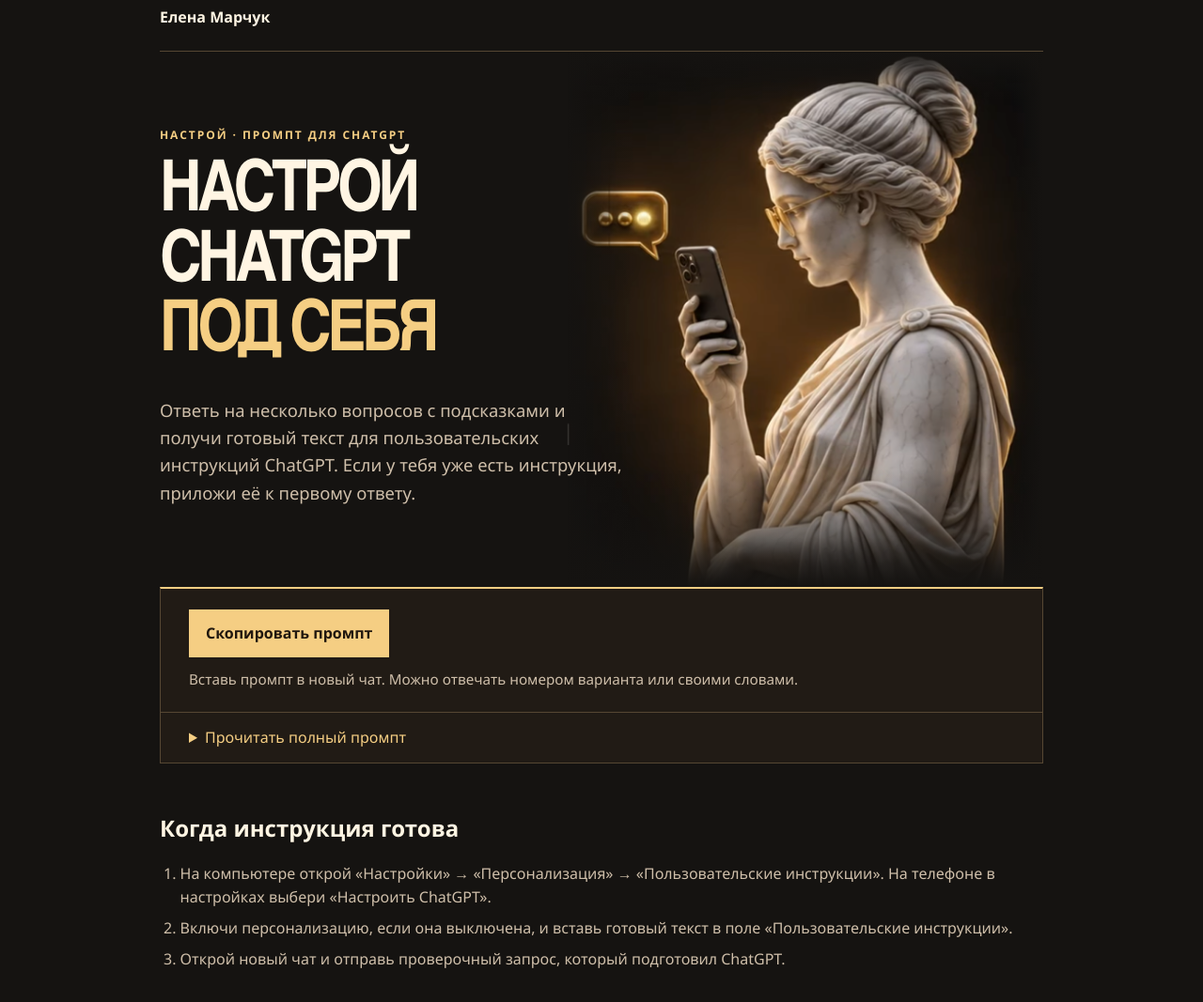
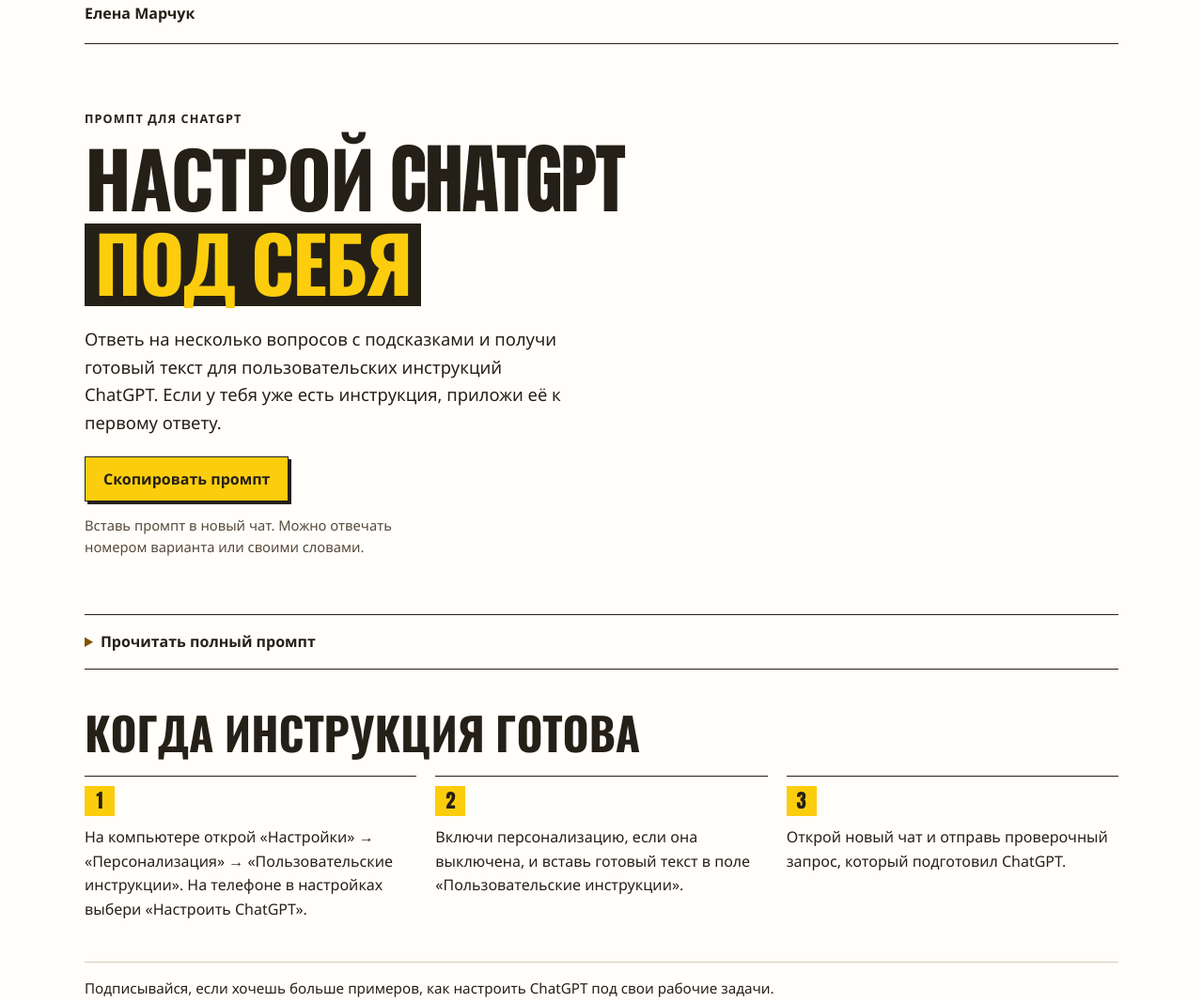
Before and after one commit to egwebagregator-ai/visual-dna-guide, a plain HTML site: page setup.html in a window 1280 px wide. Shown: the part 16-1083 px from the top of the page at 94% size. Drawn offline with Linux system fonts and the light colour scheme.

Commit message:
Обновить дизайн страницы НАСТРОЙ

```diff
--- /dev/null
+++ b/nastroy.css
@@ -0,0 +1,82 @@
+@font-face {
+  font-family: "Nastroy Condensed";
+  src: url("nastroy-oswald.ttf") format("truetype");
+  font-display: swap;
+  font-weight: 700;
+}
+
+:root {
+  color-scheme: light;
+  --paper: #fffefa;
+  --ink: #252017;
+  --yellow: #fccd0d;
+  --muted: #55493b;
+  --line: #d8cbb8;
+  --display: Impact, "Nastroy Condensed", "Arial Narrow", sans-serif;
+  background: var(--paper);
+  color: var(--ink);
+  font: 16px/1.6 "Segoe UI", sans-serif;
+}
+
+* { box-sizing: border-box; }
+body { margin: 0; }
+.shell { width: min(1100px, calc(100% - 48px)); margin-inline: auto; }
+header { padding-block: 18px; border-bottom: 1px solid var(--ink); font-weight: 700; }
+
+.hero {
+  padding-block: clamp(34px, 5.4vw, 74px) clamp(24px, 3.6vw, 48px);
+}
+.label { margin: 0 0 14px; font-size: .79rem; font-weight: 750; letter-spacing: .09em; text-transform: uppercase; }
+h1, h2 { font-family: var(--display); font-weight: 700; text-transform: uppercase; }
+h1 { margin: 0; font-size: clamp(3.15rem, 6.4vw, 5.4rem); line-height: .99; letter-spacing: -.022em; }
+h1 em { display: table; margin-top: .08em; padding: .025em .13em .068em; background: var(--ink); color: var(--yellow); font-style: normal; }
+.lead { max-width: 49ch; margin: 20px 0 0; font-size: clamp(1rem, 1.7vw, 1.15rem); }
+
+.prompt-head { margin-top: 22px; }
+button {
+  min-height: 48px;
+  padding: 11px 19px;
+  background: var(--yellow);
+  color: var(--ink);
+  border: 1px solid var(--ink);
+  box-shadow: 3px 3px 0 var(--ink);
+  font: 700 1rem/1.4 "Segoe UI", sans-serif;
+  cursor: pointer;
+}
+button:hover { background: #ffde53; }
+button:active { transform: translate(2px, 2px); box-shadow: 1px 1px 0 var(--ink); }
+:focus-visible { outline: 2px solid #805300; outline-offset: 4px; }
+.hint, #status { max-width: 47ch; margin: .85rem 0 0; color: var(--muted); font-size: .92rem; }
+#status { font-weight: 700; }
+#status:empty { display: none; }
+.prompt { margin-block: 13px 42px; border-block: 1px solid var(--ink); }
+summary { padding: 16px 0; font-weight: 700; cursor: pointer; }
+summary::marker { color: #805300; }
+pre { max-width: 76ch; margin: 0; padding: 0 0 25px; white-space: pre-wrap; overflow-wrap: anywhere; font: inherit; }
+
+.next { margin-bottom: 42px; }
+.next h2 { margin: 0 0 18px; font-size: clamp(1.9rem, 3.8vw, 3rem); line-height: 1.1; }
+.next ol { display: grid; grid-template-columns: repeat(3, minmax(0, 1fr)); gap: 20px; margin: 0; padding: 0; list-style: none; counter-reset: step; }
+.next li { border-top: 1px solid var(--ink); padding-top: 10px; counter-increment: step; }
+.next li::before {
+  display: grid;
+  place-items: center;
+  width: 32px;
+  height: 32px;
+  margin-bottom: 10px;
+  background: var(--yellow);
+  font: 700 1.3rem/1 var(--display);
+  content: counter(step);
+}
+footer { padding-block: 15px 27px; border-top: 1px solid var(--line); font-size: .95rem; }
+footer p { margin: 0 0 .4rem; }
+footer a { color: var(--ink); font-weight: 700; text-decoration-color: #a07202; text-underline-offset: .22em; }
+
+@media (max-width: 750px) {
+  .shell { width: min(550px, calc(100% - 36px)); }
+  .hero { padding-block: 29px 23px; }
+  h1 { font-size: clamp(2.65rem, 10vw, 4.65rem); }
+  .next ol { grid-template-columns: minmax(0, 1fr); gap: 13px; }
+  .next li { display: grid; grid-template-columns: 32px minmax(0, 1fr); gap: 11px; }
+  .next li::before { margin-bottom: 0; }
+}
--- a/setup.html
+++ b/setup.html
@@ -3,68 +3,24 @@
 <head>
 <meta charset="utf-8">
 <meta name="viewport" content="width=device-width, initial-scale=1">
-<meta name="theme-color" content="#151311">
+<meta name="theme-color" content="#fffefa">
 <title>НАСТРОЙ · Промпт для ChatGPT</title>
-<style>
-:root { color-scheme: dark; color: #fff5e3; background: #151311; font: 16px/1.6 "Segoe UI", sans-serif; --gold: #f5ce83; --muted: #cfbfaa; --border: #564733; }
-* { box-sizing: border-box; }
-body { margin: 0; }
-.shell { width: min(940px, calc(100% - 36px)); margin-inline: auto; }
-header { padding: 22px 0; border-bottom: 1px solid var(--border); }
-header span { font-weight: 650; }
-.hero { position: relative; isolation: isolate; display: grid; align-items: center; min-height: clamp(360px, 52vw, 570px); padding: 34px 0; }
-.hero > div { width: 53%; }
-.label { color: var(--gold); font-size: .75rem; font-weight: 700; text-transform: uppercase; letter-spacing: .16em; }
-h1 { font: 900 clamp(2.15rem, 5.9vw, 5rem)/.99 "Arial Narrow", "Segoe UI", sans-serif; letter-spacing: -.06em; text-transform: uppercase; margin: .24em 0 .35em; }
-h1 em { display: block; color: var(--gold); font-style: normal; }
-.lead { color: var(--muted); max-width: 38rem; font-size: 1.15rem; }
-.portrait { position: absolute; z-index: -1; right: 0; top: 0; bottom: 0; width: 55%; overflow: hidden; margin: 0; }
-.portrait img { display: block; position: absolute; right: 0; top: 50%; width: 110%; height: auto; transform: translateY(-50%); clip-path: inset(0 0 4% 11%); }
-.portrait::after { position: absolute; inset: 0; content: ""; background: linear-gradient(90deg, #151311 0%, transparent 16%, transparent 94%, #151311 100%), linear-gradient(0deg, #151311 0%, transparent 22%, transparent 91%, #151311 100%); }
-@media (max-width: 560px) {
-  .hero { min-height: 0; padding-block: 38px 25px; }
-  .hero > div { width: 61%; }
-  .hero h1 { font-size: clamp(1.63rem, 6.8vw, 2.3rem); }
-  .lead { font-size: 1rem; margin-bottom: 0; }
-  .portrait { top: 12px; width: 52%; }
-  .portrait::after { background: linear-gradient(90deg, #151311 1%, #151311a8 14%, transparent 34%, transparent 94%, #151311 100%), linear-gradient(0deg, #151311 0%, transparent 25%); }
-}
-.prompt { background: #211b15; border: 1px solid var(--border); border-top: 2px solid var(--gold); margin-bottom: 50px; }
-.prompt-head { padding: 22px clamp(16px, 4vw, 30px); }
-button { border: 0; border-radius: 0; padding: 13px 18px; font: inherit; font-weight: 700; background: var(--gold); color: #20170e; cursor: pointer; }
-button:hover { background: #ffe6b5; }
-:focus-visible { outline: 2px solid var(--gold); outline-offset: 4px; }
-.hint, #status { font-size: .95rem; color: var(--muted); margin: .7rem 0 0; }
-#status:empty { display: none; }
-summary { cursor: pointer; padding: 14px clamp(16px, 4vw, 30px); border-top: 1px solid var(--border); color: var(--gold); }
-pre { white-space: pre-wrap; overflow-wrap: anywhere; font: inherit; margin: 0; padding: 8px clamp(16px, 4vw, 30px) 26px; }
-footer { border-top: 1px solid var(--border); padding: 20px 0 36px; }
-footer a { color: var(--gold); text-underline-offset: .25em; }
-.next { margin-bottom: 38px; color: var(--muted); }
-.next h2 { color: #fff5e3; margin-bottom: 10px; }
-.next ol { padding-left: 1.35em; }
-.next li + li { margin-top: .45em; }
-</style>
+<link rel="stylesheet" href="nastroy.css">
 </head>
 <body>
 <header class="shell"><span>Елена Марчук</span></header>
 <main class="shell">
 <section class="hero">
-<div>
-<p class="label">НАСТРОЙ · Промпт для ChatGPT</p>
+<p class="label">Промпт для ChatGPT</p>
 <h1>Настрой ChatGPT <em>под себя</em></h1>
 <p class="lead">Ответь на несколько вопросов с подсказками и получи готовый текст для пользовательских инструкций ChatGPT. Если у тебя уже есть инструкция, приложи её к первому ответу.</p>
-</div>
-<figure class="portrait">
-<img src="start-statue.png" alt="Мраморная статуя в золотистых очках смотрит на экран телефона">
-</figure>
-</section>
-<section class="prompt" aria-label="Промпт для интервью">
 <div class="prompt-head">
 <button type="button" id="copy">Скопировать промпт</button>
 <p class="hint">Вставь промпт в новый чат. Можно отвечать номером варианта или своими словами.</p>
 <p id="status" role="status"></p>
 </div>
+</section>
+<section class="prompt" aria-label="Промпт для интервью">
 <details id="full"><summary>Прочитать полный промпт</summary>
 <pre id="text">Помоги мне составить пользовательскую инструкцию для ChatGPT. Проведи короткое интервью и собери правила, которые пригодятся в моих реальных задачах.
 
@@ -109,7 +65,7 @@ footer a { color: var(--gold); text-underline-offset: .25em; }
 </section>
 <section class="next" aria-labelledby="next-title">
 <h2 id="next-title">Когда инструкция готова</h2>
-<ol>
+<ol role="list">
 <li>На компьютере открой «Настройки» → «Персонализация» → «Пользовательские инструкции». На телефоне в настройках выбери «Настроить ChatGPT».</li>
 <li>Включи персонализацию, если она выключена, и вставь готовый текст в поле «Пользовательские инструкции».</li>
 <li>Открой новый чат и отправь проверочный запрос, который подготовил ChatGPT.</li>
```
Also changed, not shown: nastroy-oswald-OFL.txt (added), nastroy-oswald.ttf (added).
